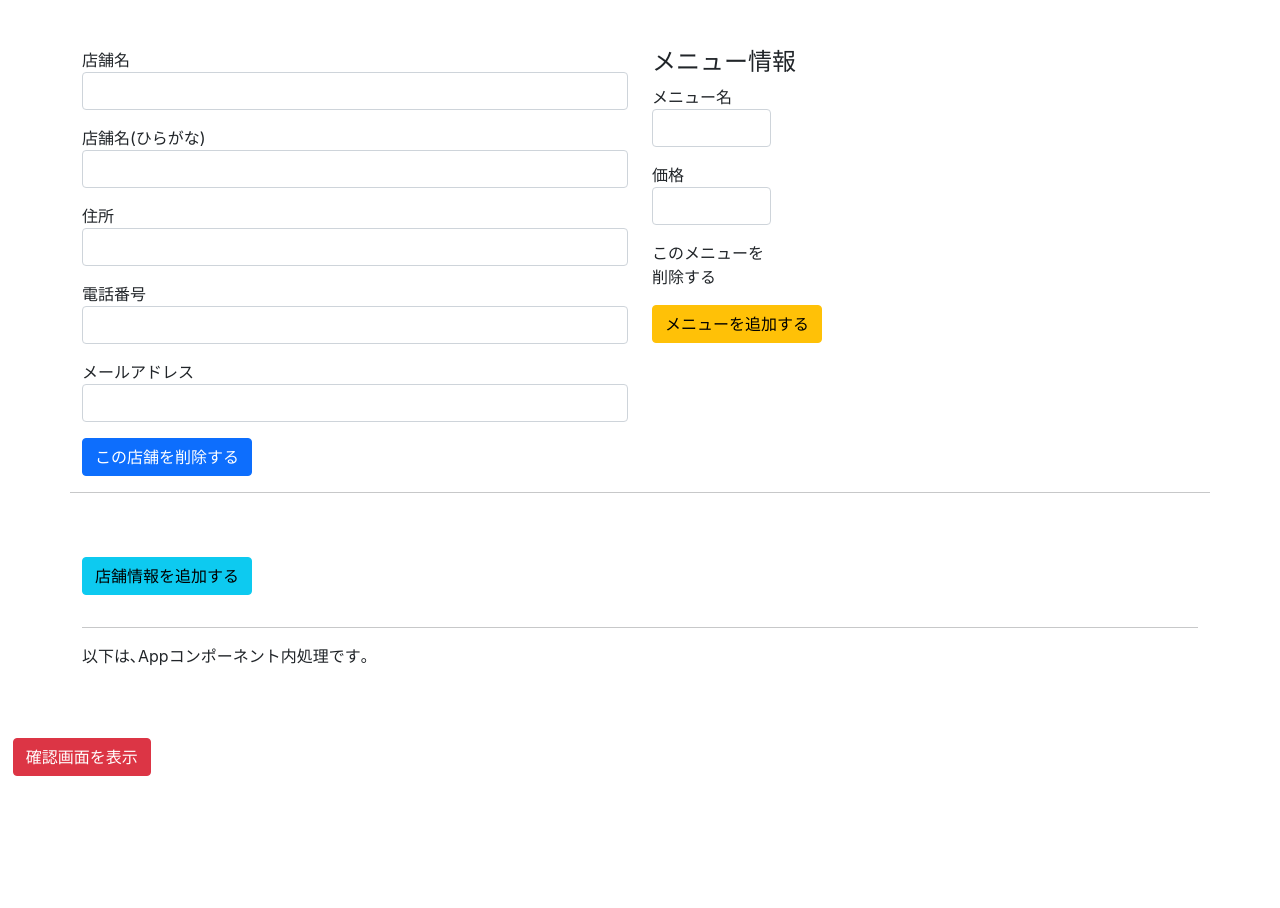
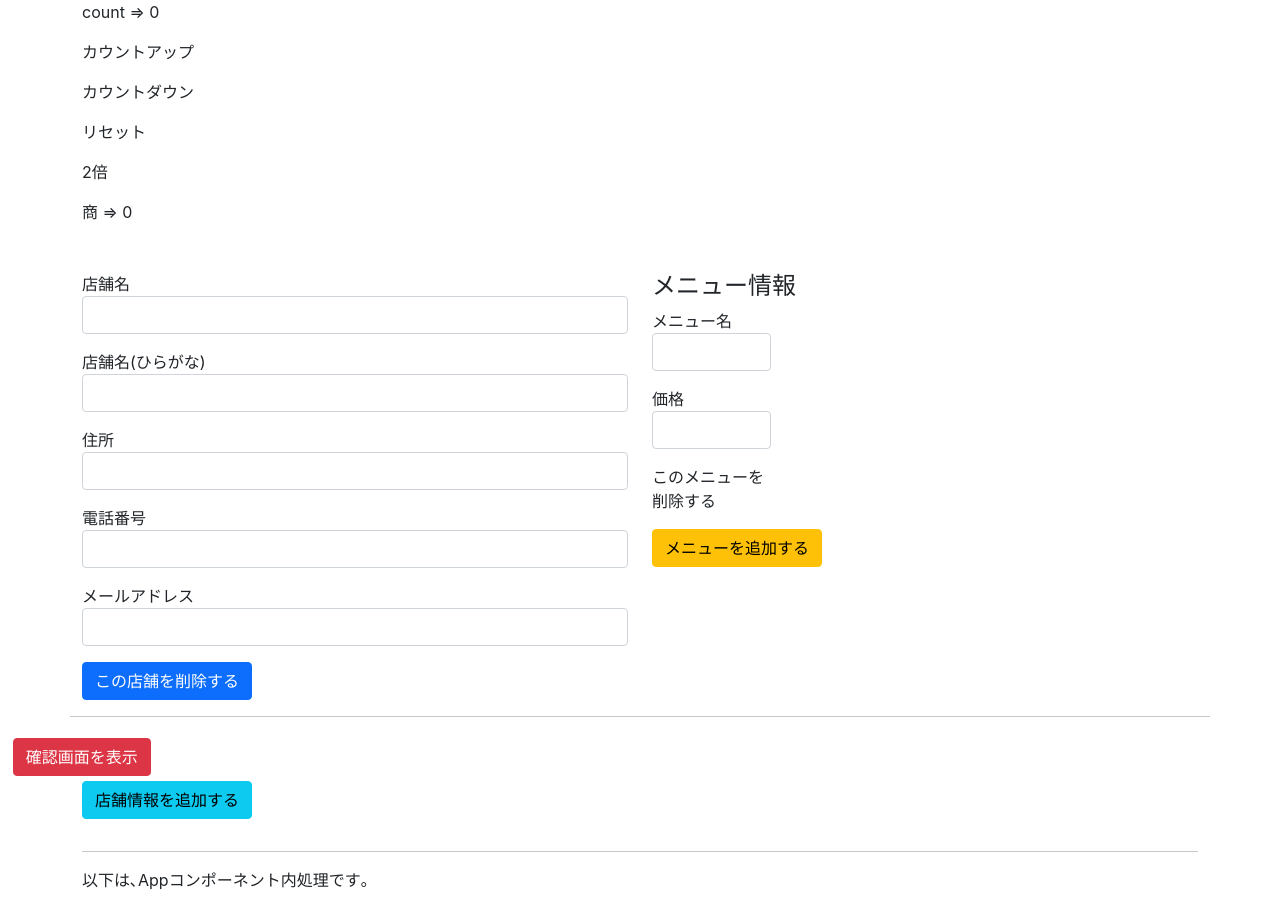
Before and after one commit to wiredrawing/react-graining-with-create-react-app-tool, a React (Create React App) app: page / in a window 1280 px wide. Before the commit the page ends 800 px from the top, so only its background shows below. Built offline with nearby package versions, Linux system fonts and the light colour scheme.

Commit message:
ルーティング検証前コミット

```diff
--- a/package.json
+++ b/package.json
@@ -10,6 +10,7 @@
     "create-react-app": "^4.0.3",
     "react": "^17.0.2",
     "react-dom": "^17.0.2",
+    "react-router-dom": "^5.2.0",
     "react-scripts": "4.0.3",
     "web-vitals": "^1.0.1"
   },
--- a/src/App.js
+++ b/src/App.js
@@ -1,9 +1,47 @@
 
-import React from 'react';
+import React, {useState} from 'react';
 import Shop  from "./components/Shop"
 import Modal from "./components/Modal";
 import axios from "axios";
 function App() {
+
+
+  const [count, setCount] = useState(0)
+  const [quotient, setQuotient] = useState (0);
+
+  const countUp = () => {
+    // setCount((pre) => {
+    //   let temp = pre + 1;
+    //   return temp;
+    // });
+    setCount (count + 1);
+    if (count % 3 === 0) {
+      setQuotient(count / 3);
+    } else {
+      setQuotient(0);
+    }
+  }
+
+  const countDown = () => {
+    setCount(count - 1);
+    if (count % 3 === 0) {
+      setQuotient(count / 3);
+    } else {
+      setQuotient(0);
+    }
+  };
+
+  const resetButton = () => {
+    setCount(0);
+  }
+  const doubleUp = () => {
+    setCount(count * 2);
+    if (count % 3 === 0) {
+      setQuotient(count / 3);
+    } else {
+      setQuotient(0);
+    }
+  }
 
   const [isDisplayed, setIsDisplayed] = React.useState(false);
   const [ shopList , setShopList] = React.useState([]);
@@ -36,6 +74,15 @@ function App() {
 
   return (
     <React.Fragment>
+      <div>
+        <p> count => {count}</p>
+        <p onClick={countUp}>カウントアップ</p>
+        <p onClick={countDown}>カウントダウン</p>
+        <p onClick={resetButton}>リセット</p>
+        <p onClick={doubleUp}>2倍</p>
+        <p>商 => {quotient}</p>
+      </div>
+
       <Shop delegateShopData={delegateShopData} />
       <hr/>
       <p>以下は､Appコンポーネント内処理です｡</p>
```
Also changed, not shown: 1 other file (tests, documents, lock files or other folders).
